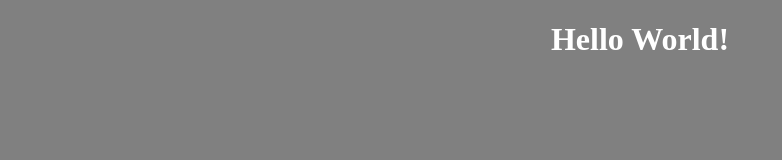
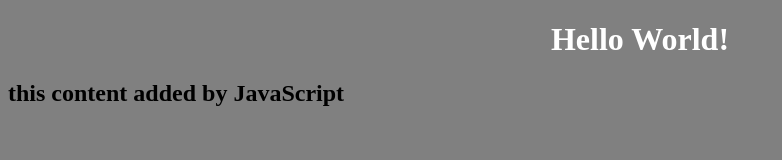
Before and after one commit to DNelson35/my-project-website-1, a plain HTML site: page index.html in a window 1280 px wide. Shown: the whole page, without its empty margins (0-782 px from the left). Drawn offline with Linux system fonts and the light colour scheme.

Commit message:
add script.js, connect to index.html

```diff
--- a/index.html
+++ b/index.html
@@ -6,5 +6,7 @@
     </head>
     <body>
         <h1>Hello World!</h1>
+        <script src="script.js"></script>
+
     </body>
 </html>
--- /dev/null
+++ b/script.js
@@ -0,0 +1,4 @@
+const h2 = document.createElement("h2");
+h2.textContent = "this content added by JavaScript";
+
+document.querySelector("body").appendChild(h2);
```
